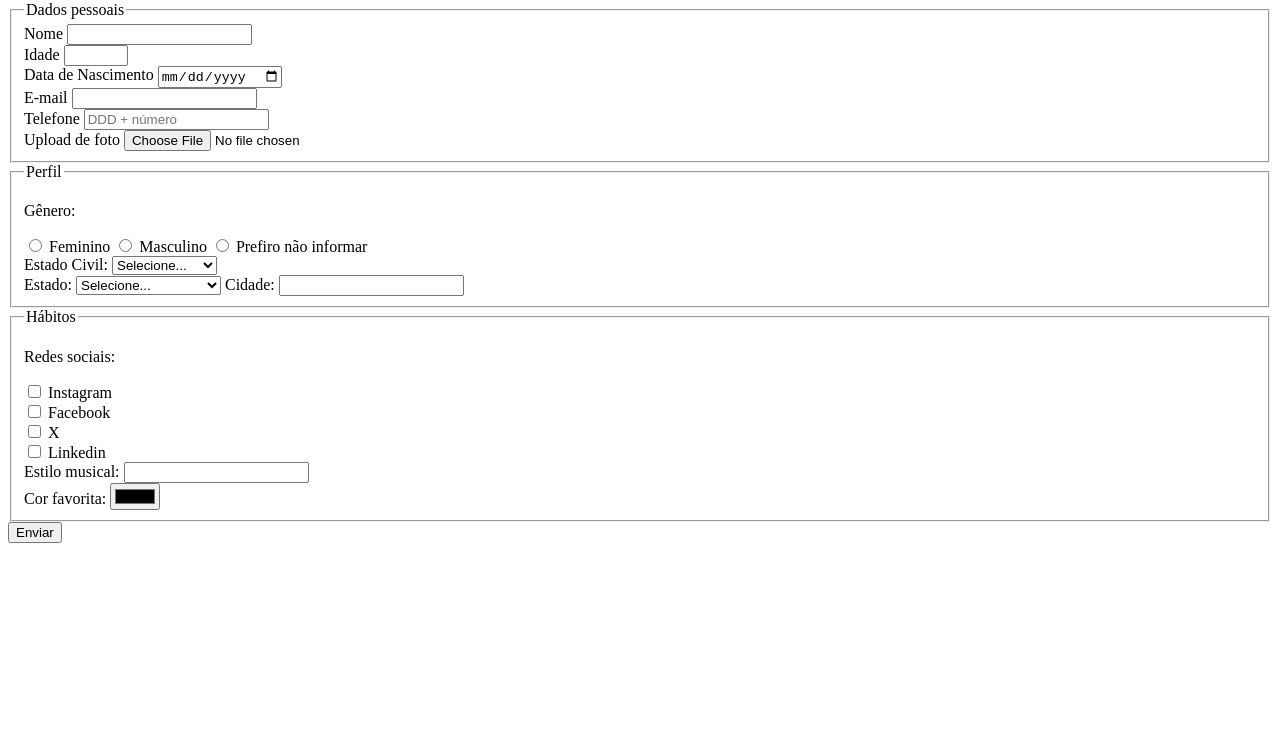
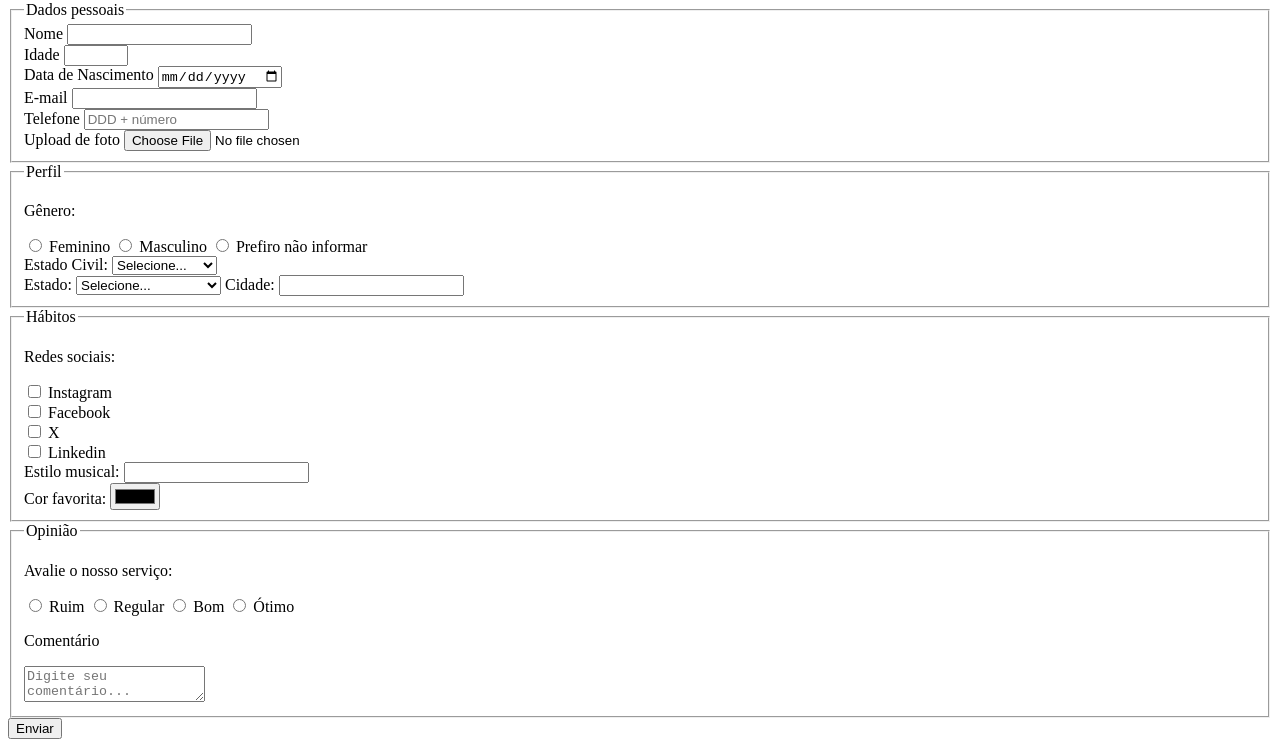
Before and after one commit to vitorpicolotto/pesquisa-culturama, a plain HTML site: page index.html in a window 1280 px wide. Shown: the part 79-826 px from the top of the page. Before the commit the page ends 800 px from the top, so only its background shows below. Drawn offline with Linux system fonts and the light colour scheme.

Commit message:
adicionando campos de opiniao

```diff
--- a/index.html
+++ b/index.html
@@ -15,6 +15,7 @@
             <form action="" method="get">
                 <fieldset>
                     <legend>Dados pessoais</legend>
+
                     <label for="name">Nome </label>
                     <input type="text" name="userName" id="name" required>
                     <br>
@@ -139,6 +140,27 @@
 
                 </fieldset>
 
+                <fieldset>
+                    <legend>Opinião</legend>
+
+                    <p>Avalie o nosso serviço:</p>
+                    <input id="bad" type="radio" name="userEvaluation" value="ruim">
+                    <label for="bad">Ruim</label>
+
+                    <input id="regular" type="radio" name="userEvaluation" value="regular">
+                    <label for="regular">Regular</label>
+
+                    <input id="good" type="radio" name="userEvaluation" value="bom">
+                    <label for="good">Bom</label>
+
+                    <input id="great" type="radio" name="userEvaluation" value="otimo">
+                    <label for="great">Ótimo</label>
+
+                    <p>Comentário</p>
+                    <textarea name="userComment" id="comment" placeholder="Digite seu comentário..." ></textarea>
+
+                </fieldset>
+
                 <button type="submit">Enviar</button>
 
             </form>
```
